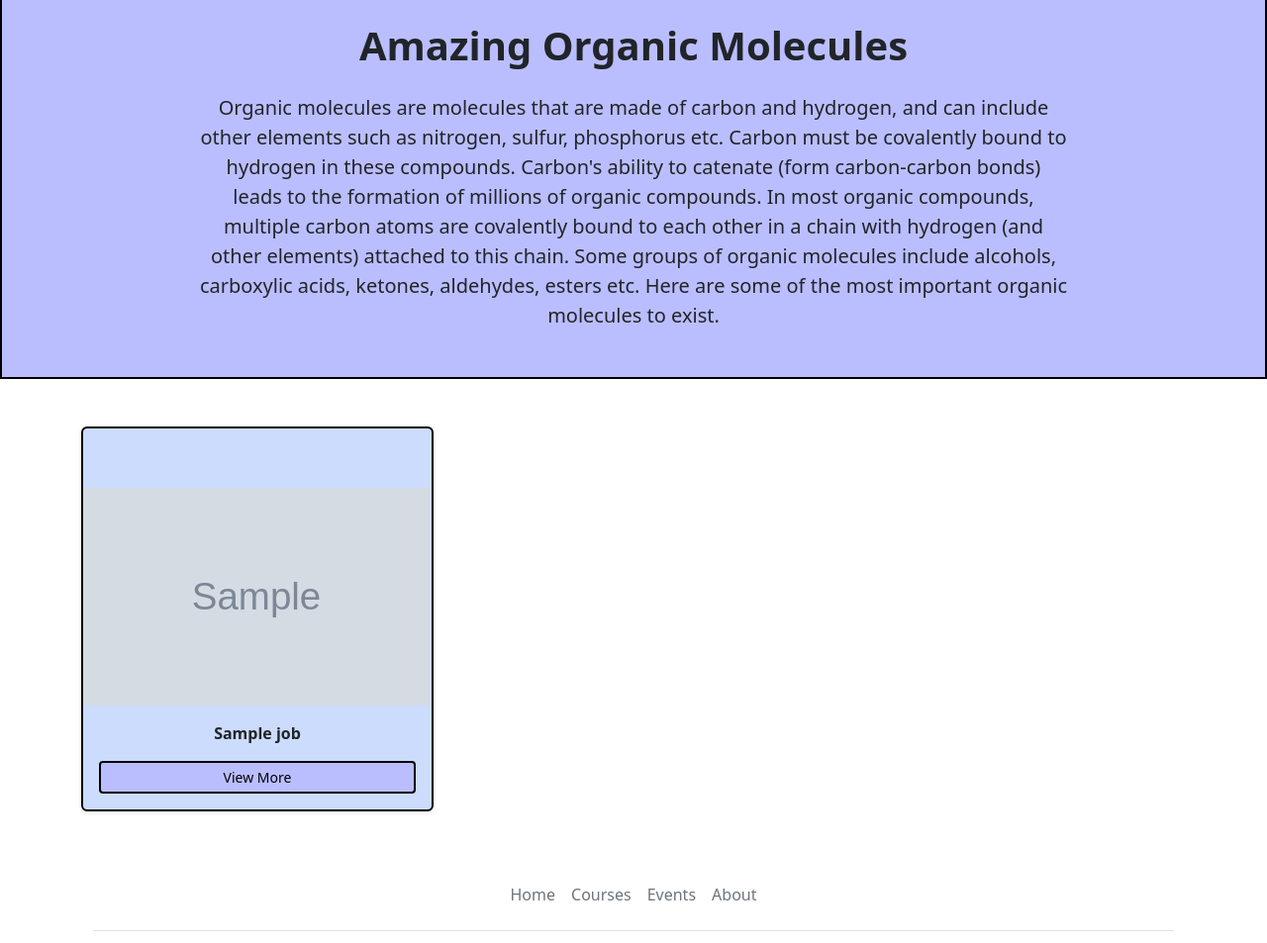
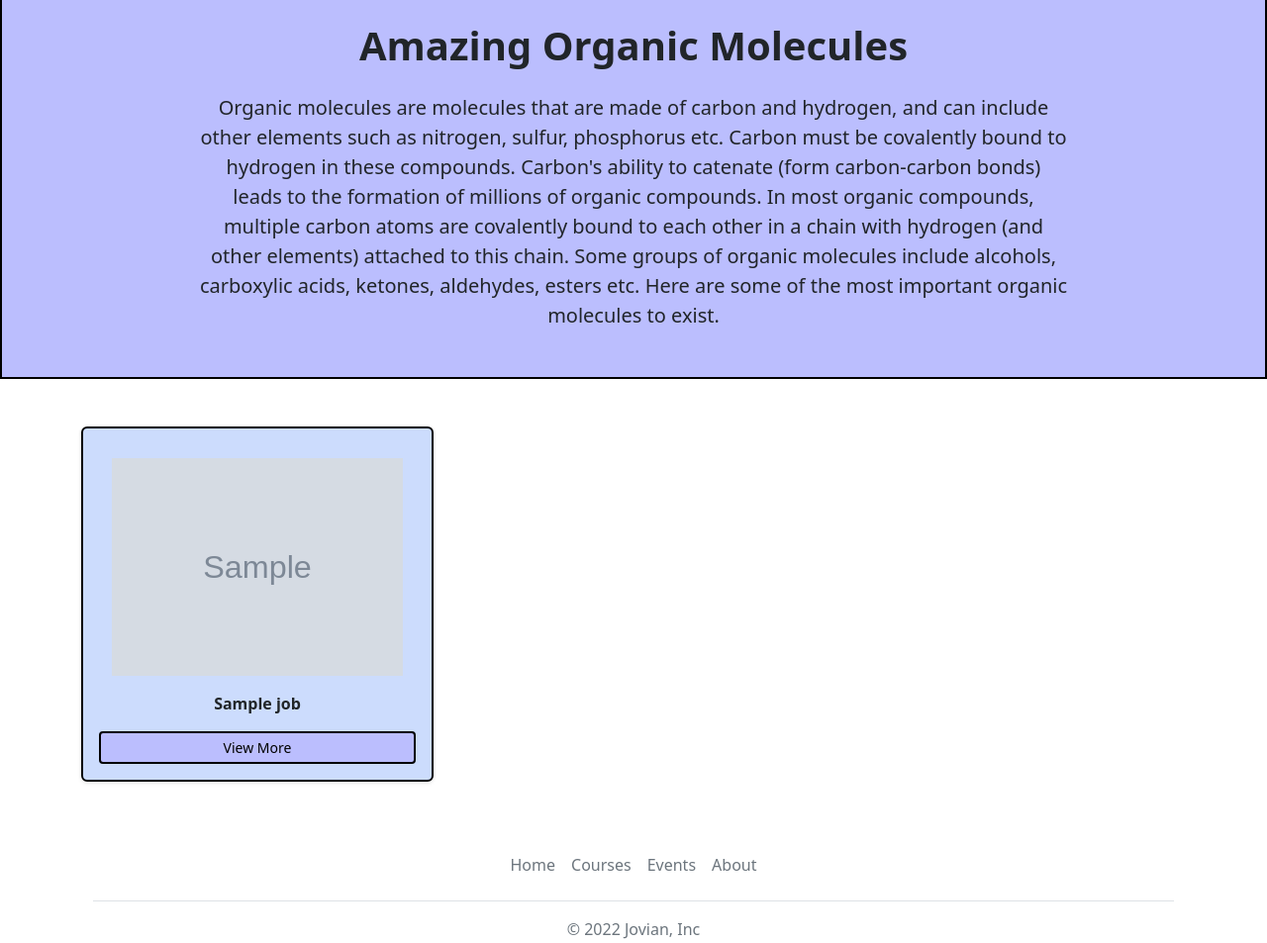
Before and after one commit to artemis200115/website_project, a Flask app: template templates/home.html in a window 1280 px wide. Shown: the part 361-1314 px from the top of the page at 99% size. Run offline with Flask 3, Linux system fonts and the light colour scheme; the template is opened without the code that fills it: most values are stand-ins (such as "Sample title", 1, 10 or a date in 2020); grey boxes marked "Sample" are stand-in pictures.

Commit message:
fixed image formatting

```diff
--- a/templates/molecules.html
+++ b/templates/molecules.html
@@ -6,7 +6,8 @@
 {% if job['id'] == image['id'] %}
         <div class="col-md-4">
           <div class="card mb-4 shadow-sm" style="background-color: #ccdcfd; border: 2px solid black;">
-            <svg class="bd-placeholder-img card-img-top" width="100" height="60" ;xmlns="http://www.w3.org/2000/svg" preserveAspectRatio="xMidYMid slice" focusable="false" role="img" aria-label="Placeholder: Thumbnail"><img src="{{image['link']}}" style="height: 220px; width: 350px; object-fit: cover; overflow: hidden"></img></svg>
+            <svg class="bd-placeholder-img card-img-top" width="200" height="30" xmlns="http://www.w3.org/2000/svg" preserveAspectRatio="xMidYMid slice" focusable="false" role="img" aria-label="Placeholder: Thumbnail">
+              <img src="{{image['link']}}" style="margin: 0 auto; height: 220px; max-width: 100%; width: auto; overflow: hidden"></img></svg>
             <div class="card-body">
               <p style="text-align:center; font-weight: bold;" class="card-text">{{job['title']}}</p>
                   <a href="/job/{{job['id']}}"><button type="button" class="btn btn-info btn-sm btn-block col-12" style="background-color: #bbbefe !important; border: 2px solid black !important;">View More</button></a>
```
Also changed, not shown: static/morphine.png.
